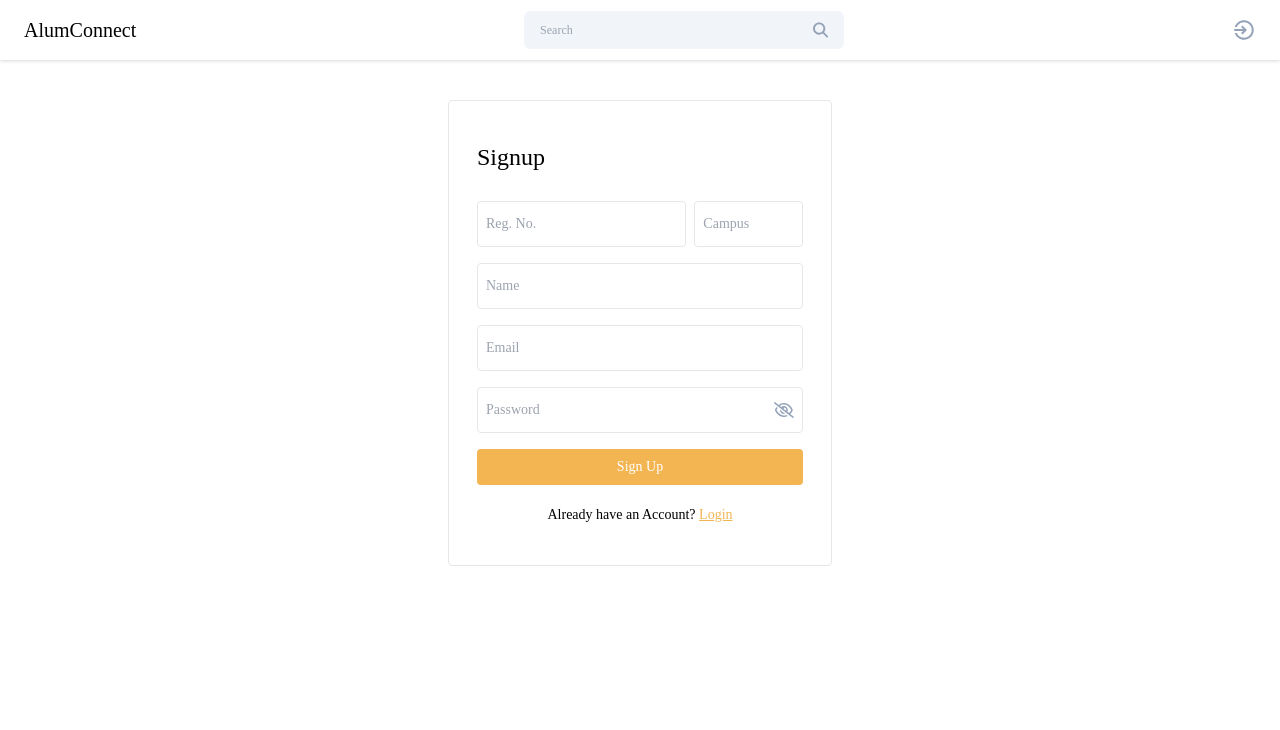
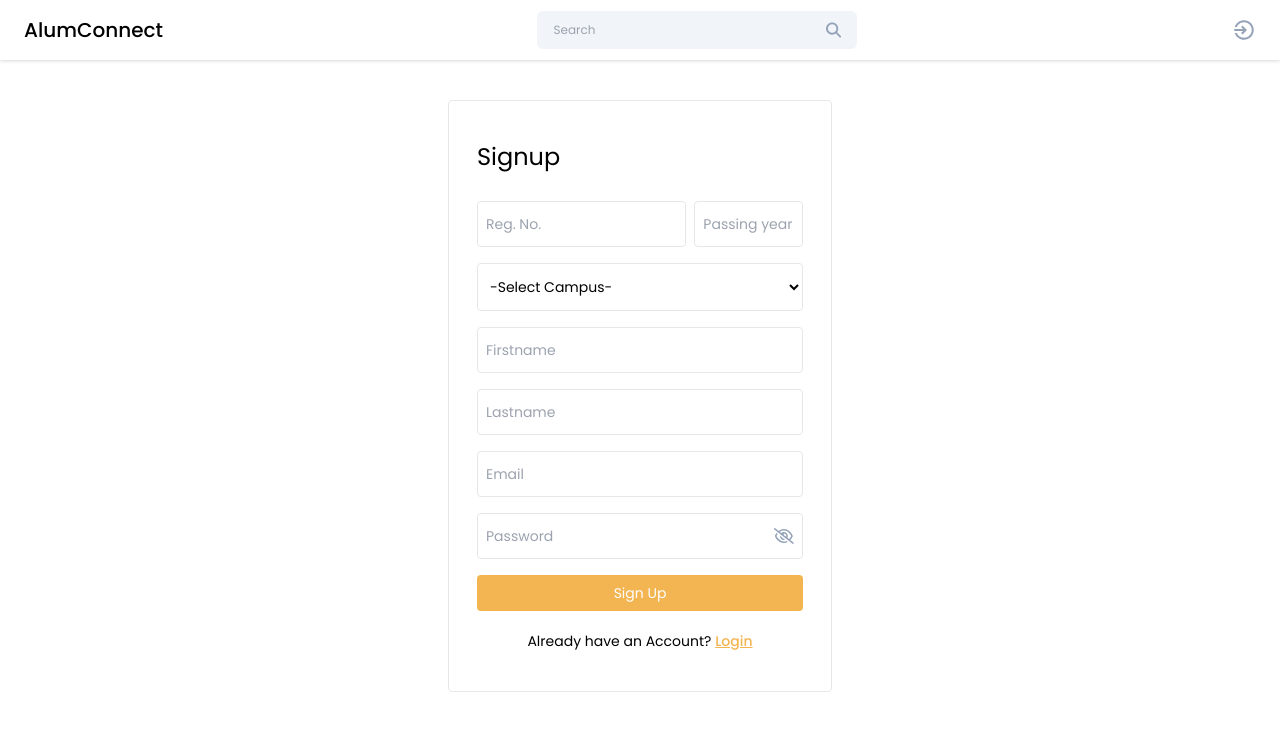
Before and after one commit to mohitRauniyar/Alumini-website, a React (Vite) app in the folder client/: page /signup in a window 1280 px wide. Shown: the top 730 px of the page. Built offline with nearby package versions, Linux system fonts and the light colour scheme.

Commit message:
signupvalidation

```diff
--- a/client/index.html
+++ b/client/index.html
@@ -3,7 +3,7 @@
   <head>
     <meta charset="UTF-8" />
     <meta name="viewport" content="width=device-width, initial-scale=1.0" />
-    <title>Vite + React</title>
+    <title>AlumConnect</title>
   </head>
   <body>
     <div id="root"></div>
--- a/client/package.json
+++ b/client/package.json
@@ -14,7 +14,8 @@
     "react-dom": "^18.3.1",
     "react-hot-toast": "^2.4.1",
     "react-icons": "^5.3.0",
-    "react-router-dom": "^6.26.1"
+    "react-router-dom": "^6.26.1",
+    "react-toastify": "^10.0.5"
   },
   "devDependencies": {
     "@eslint/js": "^9.9.0",
--- a/client/src/index.css
+++ b/client/src/index.css
@@ -1,3 +1,4 @@
+@import url('https://fonts.googleapis.com/css2?family=Poppins:ital,wght@0,100;0,200;0,300;0,400;0,500;0,600;0,700;0,800;0,900;1,100;1,200;1,300;1,400;1,500;1,600;1,700;1,800;1,900&display=swap');
 @tailwind base;
 @tailwind components;
 @tailwind utilities;
--- a/client/src/pages/Signup/Signup.jsx
+++ b/client/src/pages/Signup/Signup.jsx
@@ -2,32 +2,36 @@
 import { useState } from "react"
 import PasswordInput from "../../components/input/PasswordInput"
 import { Link, useNavigate } from "react-router-dom"
-import { validateEmail } from "../../utils/helper"
-import toast, { Toaster } from "react-hot-toast"
+import { validateEmail, validNameContent, validatePassword,validateDate,validateForm } from "../../utils/helper"
+import { ToastContainer,toast } from 'react-toastify';
+import 'react-toastify/dist/ReactToastify.css';
 const Signup = () => {
-    const [name, setName] = useState("")
+    const [firstName, setFirstName] = useState("")
+    const [lastName, setLastName] = useState("")
     const [email, setEmail] = useState("")
     const [password, setPassword] = useState("")
     const [reg, setReg] = useState("")
     const [error, setError] = useState(null)
     const [campus, setCampus] = useState("")
+    const [passingYear,setPassingYear]=useState("");
     const notify = () => toast('Here is your toast.');
-
-
     const navigate = useNavigate()
 
     const handleSignUp = async (e) => {
         e.preventDefault();
         if (!reg) {
-            toast.error("Plese enter your Register No")
+            toast.error("Please enter your Register No")
             return;
         }
+        if(!passingYear){
+            toast.error("Please enter your Passing year")
+        }
         if (!campus) {
-            toast.error("Plese enter you campus")
+            toast.error("Please choose campus")
             return;
         }
-        if (!name) {
-            toast.error("Please enter your name");
+        if (!firstName) {
+            toast.error("Please enter your firstName");
             return;
         }
         if (!email) {
@@ -42,27 +46,36 @@ const Signup = () => {
             toast.error("Please enter your password");
             return;
         }
+        if (!validatePassword(password)) {
+            toast.error("Password must be at least 8 characters long, contain at least one uppercase letter, one lowercase letter, one digit, and one special character.")
+        }
 
-        setError("")
+        let form = {
+            registrationNumber:reg,
+            firstName:firstName,
+            lastName:lastName,
+            campus:campus,
+            email:email,
+            password:password,
+            passingYear:Number.parseInt(passingYear)
+        }
+        const validatedForm = validateForm(form);
+        console.log(validatedForm);
+        try{
+            const URL = ''
+            const response = await fetch()
+        }catch(err){
 
+        }
     }
     return (
+        <>
         <div className="flex items-center justify-center mt-10">
             <div className="py-10 bg-white border rounded w-96 px-7">
                 <form action="" onSubmit={handleSignUp}>
                     <h4 className="text-2xl mb-7">
                         Signup
                     </h4>
-                    {/* <div className="flex gap-3">
-                       <input type="text"  placeholder="Redg. No." className="input-box"
-                            value={reg}
-                            onChange={(e) => setReg(e.target.value)}
-                        />
-                         <input type="text" placeholder="Campus " className="input-box "
-                            value={campus}
-                            onChange={(e) => setCampus(e.target.value)}
-                        />
-                       </div> */}
 
                     <div className="flex gap-2">
                         <input
@@ -70,20 +83,47 @@ const Signup = () => {
                             placeholder="Reg. No."
                             className="flex-1 px-2 input-box"
                             value={reg}
-                            onChange={(e) => setReg(e.target.value)}
+                            onChange={(e) => {
+                                setReg(e.target.value)
+                            }}
                         />
                         <input
                             type="text"
-                            placeholder="Campus"
+                            placeholder="Passing year"
                             className="w-1/3 px-2 input-box"
-                            value={campus}
-                            onChange={(e) => setCampus(e.target.value)}
+                            value={passingYear}
+                            onChange={(e) => {
+                                if(validateDate(e.target.value))
+                                    setPassingYear(e.target.value)
+                            }}
                         />
                     </div>
-
-                    <input type="text" placeholder="Name" className="px-2 input-box"
-                        value={name}
-                        onChange={(e) => setName(e.target.value)}
+                    <select className="px-2 input-box" value={campus} placeholder="Campus"
+                        onChange={(e)=>setCampus(e.target.value)}>
+                            <option value="" disabled>-Select Campus-</option>
+                            <option value="Amritapuri">Amritapuri</option>
+                            <option value="Bengaluru">Bengaluru</option>
+                            <option value="Coimbatore">Coimbatore</option>
+                            <option value="Kochi">Kochi</option>
+                            <option value="Chennai">Chennai</option>
+                            <option value="Amravati">Amravati</option>
+                            <option value="Mysuru">Mysuru</option>
+                    </select>
+                    <input type="text" placeholder="Firstname" className="px-2 input-box"
+                        value={firstName}
+                        onChange={(e) => {
+                            if (validNameContent(e.target.value))
+                                setFirstName(e.target.value)
+                        }
+                        }
+                    />
+                    <input type="text" placeholder="Lastname" className="px-2 input-box"
+                        value={lastName}
+                        onChange={(e) => {
+                            if (validNameContent(e.target.value))
+                                setLastName(e.target.value)
+                        }
+                        }
                     />
 
                     <input type="text" placeholder="Email" className="px-2 input-box"
@@ -106,10 +146,9 @@ const Signup = () => {
                     </p>
                 </form>
             </div>
-            <Toaster position="top-right"
-            />
-
         </div>
+        <ToastContainer theme="colored"/>
+        </>
     )
 }
 
--- a/client/src/utils/helper.js
+++ b/client/src/utils/helper.js
@@ -1,19 +1,42 @@
-export const validateEmail = (email) =>{
+export const validateEmail = (inputEmail) =>{
+    const email = inputEmail.trim()
     const regex = /^[^\s@]+@[^\s@]+\.[^\s@]+$/;
     return regex.test(email)
 }
+export const validNameContent = (nameContent)=>{
+    if (/^[A-Za-z ]+$/.test(nameContent) || nameContent == "") return true;
+    else return false;
+}
+export const validatePassword = (password)=>{
+    return /^(?=.*[a-z])(?=.*[A-Z])(?=.*\d)(?=.*[@$!%*?&])[A-Za-z\d@$!%*?&]{8,}$/.test(password);
+}
+export const validateDate = (date) => {
+    if(date == "")return true;
+    if(/^\d+$/.test(date)){
+        const val = Number.parseInt(date);
+        const currentyear = Number.parseInt(new Date().getFullYear());
+        if(val<=currentyear)return true;
+        else return false;
+    }
+    return false;
+}
+export const validateForm = (form)=>{
+    const firstName = getName(form.firstName);
+    const lastName = getName(form.lastName);
+    const registrationNumber = form.registrationNumber.trim()
+    const email = form.email.trim();
+    return {...form,firstName:firstName,lastName:lastName,registrationNumber:registrationNumber,email:email};
+}
 
-// export const getInitials = (name) =>{
-
-//     // name = name.trim();
-//     if(!name) return " ";
-
-//     const words = name.split(" ");
-//     let initials = "";
-
-//     for(let i = 0 ; i< Math.min(words.length, 2); i++ ){
-//         initials += words[i][0];
-//         }
-
-//         return initials.toUpperCase();
-// }
+const getName = (name)=>{
+    let array = name.trim().split(" ");
+    let newName = "";
+    array.forEach((val)=>{
+        if(/^[A-Za-z]+$/.test(val)){
+            let capitalizedWord = val.charAt(0).toUpperCase() + val.slice(1).toLowerCase();
+            newName+=capitalizedWord+" ";
+        }
+    })
+    newName = newName.trim();
+    return newName;
+}
```
Also changed, not shown: 1 other file (tests, documents, lock files or other folders).
